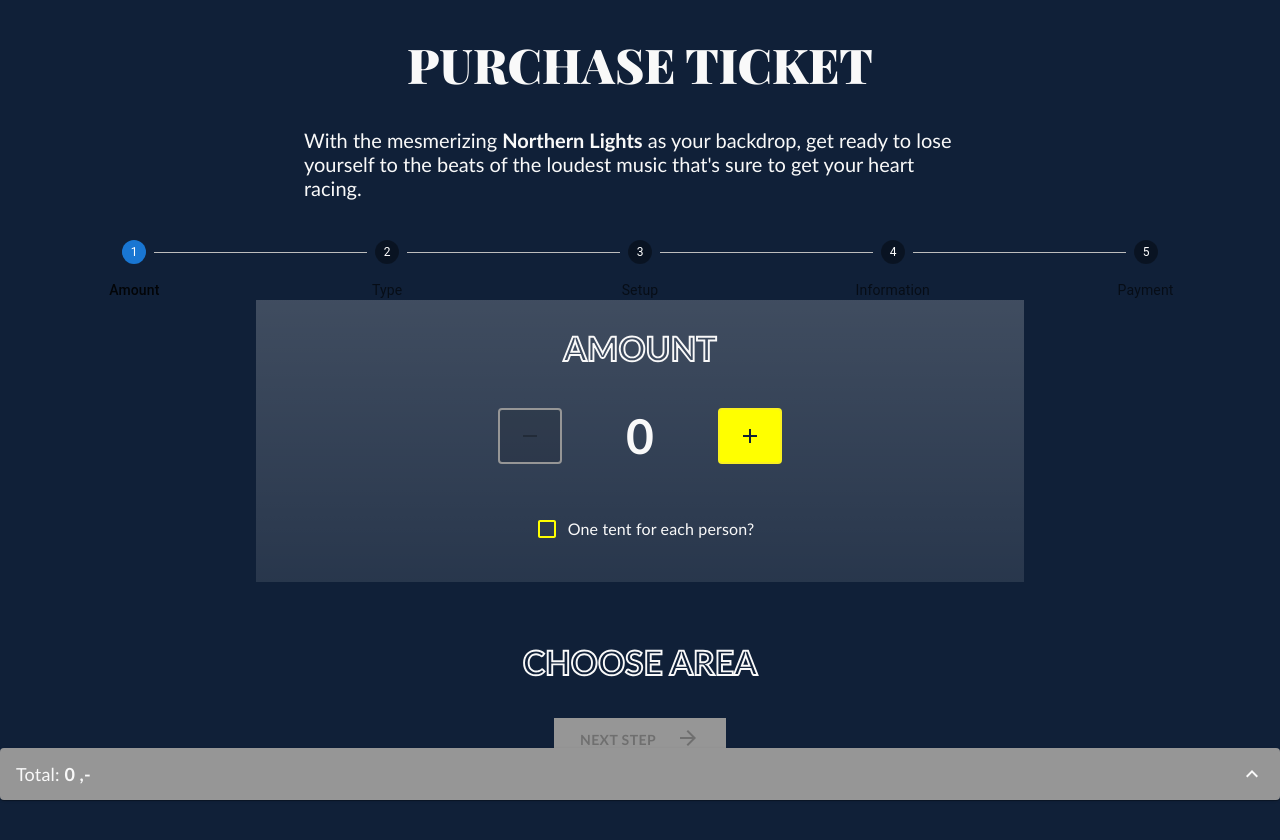
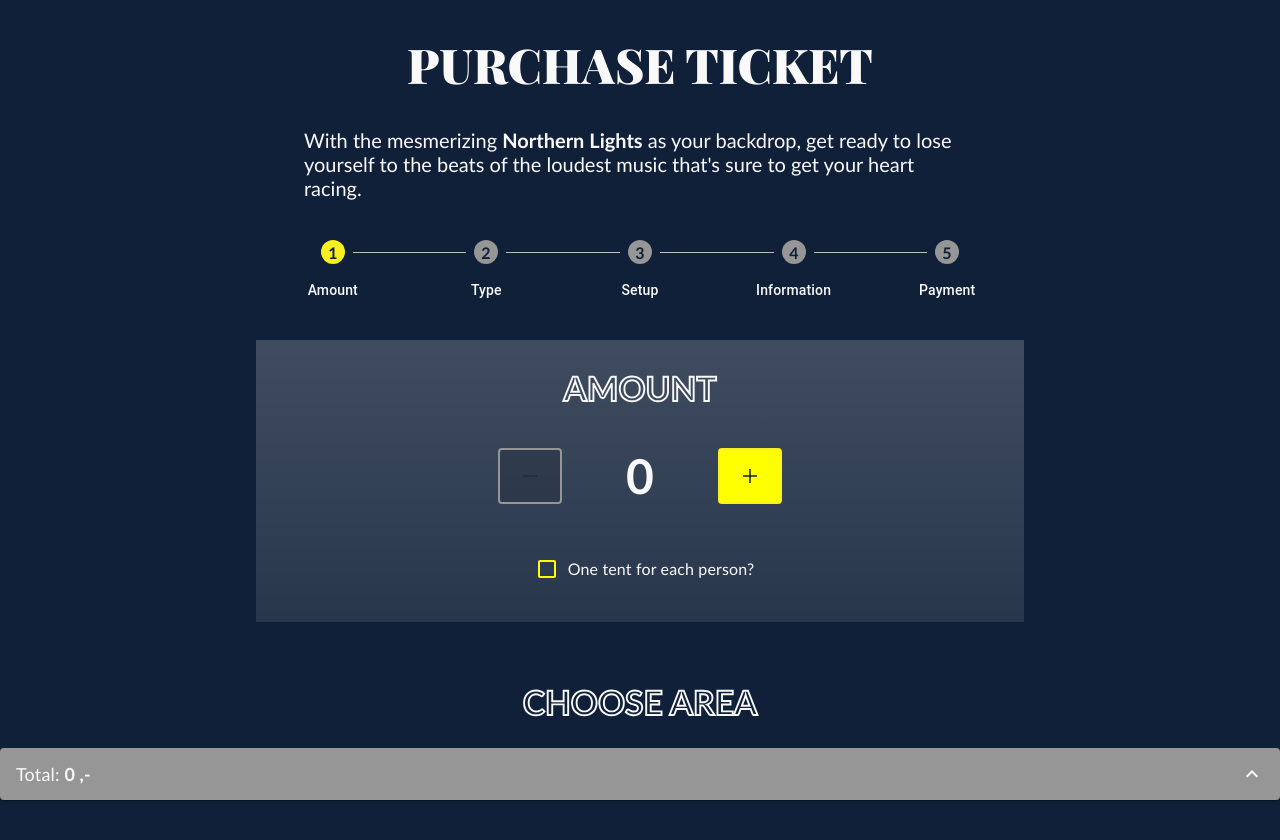
Before and after one commit to TheFred94/booking_flow_EXAM, a Next.js app: page / in a window 1280 px wide. Shown: the top 840 px of the page. Built offline with nearby package versions, Linux system fonts and the light colour scheme; no server answers; a web font is replaced by a local one.

Commit message:
styled stepper and width is in place

```diff
--- a/src/pages/contact_information.js
+++ b/src/pages/contact_information.js
@@ -205,10 +205,26 @@ function Contact(props) {
 
   return (
     <>
-      <h2 className="mt-48 ">Enter your information</h2>
+      <h2 className="mb-10 mt-48 text-center ">Enter your information</h2>
       <CountdownTimer />
 
       <Stepper
+        className="m-auto mb-10 max-w-screen-md "
+        sx={{
+          "& .MuiSvgIcon-root": {
+            color: "#969696",
+          },
+          "& .MuiStepIcon-text": {
+            fill: "#102038",
+            fontFamily: "Gill Sans",
+            fontSize: "1rem",
+            fontWeight: "600",
+          },
+          "& .MuiStepLabel-label": {
+            color: "#F9F9F9",
+            fontWeight: "500",
+          },
+        }}
         activeStep={3}
         alternativeLabel
       >
--- a/src/pages/index.js
+++ b/src/pages/index.js
@@ -61,7 +61,33 @@ export default function AreaAndAmount(props) {
       <p className="mx-auto my-10 max-w-2xl">
         With the mesmerizing <strong>Northern Lights</strong> as your backdrop, get ready to lose yourself to the beats of the loudest music that's sure to get your heart racing.
       </p>
+
       <Stepper
+        className="m-auto mb-10 max-w-screen-md "
+        sx={{
+          "& .MuiSvgIcon-root": {
+            color: "#969696",
+          },
+          "& .Mui-active": {
+            color: "#F9F01F",
+          },
+          "& .Mui-completed": {
+            color: "#F9F01F",
+          },
+          "& .MuiStepIcon-text": {
+            fill: "#102038",
+            fontFamily: "Gill Sans",
+            fontSize: "1rem",
+            fontWeight: "600",
+          },
+          "& .MuiStepIcon-root:active": {
+            color: "#F9F01F",
+          },
+          "& .MuiStepLabel-label": {
+            color: "#F9F9F9",
+            fontWeight: "500",
+          },
+        }}
         activeStep={0}
         alternativeLabel
       >
@@ -71,6 +97,7 @@ export default function AreaAndAmount(props) {
           </Step>
         ))}
       </Stepper>
+
       <div className="mx-auto max-w-3xl">
         {/* component, that lets user choose amount of tickets */}
         <ChooseAmount />
--- a/src/pages/payment.js
+++ b/src/pages/payment.js
@@ -163,9 +163,32 @@ export default function payment(props) {
             </Box>
           </Fade>
         </Modal>
-        <h2 className="mt-28 text-center">Payment</h2>
+        <h2 className="mb-10 mt-48 text-center">Payment</h2>
         <Stepper
-          activeStep={5}
+          className="m-auto mb-10 max-w-screen-md "
+          sx={{
+            width: "50%",
+            "& .MuiSvgIcon-root": {
+              color: "#969696",
+            },
+            "& .Mui-active": {
+              color: "#F9F01F",
+            },
+            "& .Mui-completed": {
+              color: "#F9F01F",
+            },
+            "& .MuiStepIcon-text": {
+              fill: "#102038",
+              fontFamily: "Gill Sans",
+              fontSize: "1rem",
+              fontWeight: "600",
+            },
+            "& .MuiStepLabel-label": {
+              color: "#F9F9F9",
+              fontWeight: "500",
+            },
+          }}
+          activeStep={4}
           alternativeLabel
         >
           {steps.map((label) => (
--- a/src/pages/tent_selection.js
+++ b/src/pages/tent_selection.js
@@ -151,8 +151,23 @@ export default function TentSelection() {
       <CountdownTimer />
       <section>
         <h2 className="mt-48 text-center">Tent Setup</h2>
-
         <Stepper
+          className="m-auto mb-10 max-w-screen-md "
+          sx={{
+            "& .MuiSvgIcon-root": {
+              color: "#969696",
+            },
+            "& .MuiStepIcon-text": {
+              fill: "#102038",
+              fontFamily: "Gill Sans",
+              fontSize: "1rem",
+              fontWeight: "600",
+            },
+            "& .MuiStepLabel-label": {
+              color: "#F9F9F9",
+              fontWeight: "500",
+            },
+          }}
           activeStep={2}
           alternativeLabel
         >
--- a/src/pages/thank_you.js
+++ b/src/pages/thank_you.js
@@ -1,20 +1,20 @@
 import { Button } from "@mui/material";
 import { useRouter } from "next/router";
 import { MaterialSymbol } from "material-symbols";
+import Stepper from "@mui/material/Stepper";
+import Step from "@mui/material/Step";
+import StepLabel from "@mui/material/StepLabel";
 
 export default function thankYou() {
   const router = useRouter();
-
+  const steps = ["Amount", "Type", "Setup", "Information", "Payment"];
   return (
     <>
       <main className="mx-1 mt-8 max-w-full rounded-sm bg-gradient-to-b from-color-opacity-20 to-color-opacity-10 px-8 pt-8 md:mx-auto md:max-w-2xl">
         <h2 className=" text-center">Thanks for ordering</h2>
+
         <h3>Order confirmed</h3>
-        <p>
-          Thank you for placing your order with us! We have sent an email confirmation to the address you provided. Please check
-          your inbox for further details. To view the program and additional information, click the button below. We hope you
-          enjoy the program and have a wonderful experience with us!
-        </p>
+        <p>Thank you for placing your order with us! We have sent an email confirmation to the address you provided. Please check your inbox for further details. To view the program and additional information, click the button below. We hope you enjoy the program and have a wonderful experience with us!</p>
         <div className=" mb-16 mt-10 flex justify-center">
           <Button
             className=" mb-10 h-10 gap-5 place-self-center rounded-none border-2 border-solid border-color-yellow px-6 font-sans font-semibold text-color-yellow hover:bg-color-yellow hover:text-color-black "
--- a/src/pages/ticket_type_and_add_on.js
+++ b/src/pages/ticket_type_and_add_on.js
@@ -60,6 +60,22 @@ export default function TicketTypeAndAddOn() {
         </h2>
 
         <Stepper
+          className="m-auto mb-10 max-w-screen-md "
+          sx={{
+            "& .MuiSvgIcon-root": {
+              color: "#969696",
+            },
+            "& .MuiStepIcon-text": {
+              fill: "#102038",
+              fontFamily: "Gill Sans",
+              fontSize: "1rem",
+              fontWeight: "600",
+            },
+            "& .MuiStepLabel-label": {
+              color: "#F9F9F9",
+              fontWeight: "500",
+            },
+          }}
           activeStep={1}
           alternativeLabel
         >
--- a/src/styles/globals.css
+++ b/src/styles/globals.css
@@ -85,6 +85,25 @@ span {
   color: #f9f9f9;
 }
 
+.css-1u4zpwo-MuiSvgIcon-root-MuiStepIcon-root.Mui-active {
+  color: #f9f01f;
+}
+
+.css-1hv8oq8-MuiStepLabel-label.Mui-active {
+  color: #f9f9f9;
+}
+
+.css-1hv8oq8-MuiStepLabel-label.Mui-completed {
+  color: #f9f9f9;
+}
+
+.css-1u4zpwo-MuiSvgIcon-root-MuiStepIcon-root.Mui-completed {
+  color: #f9f01f;
+}
+
+.material-symbols-outlined {
+  font-variation-settings: "FILL" 1, "wght" 400, "GRAD" 0, "opsz" 48;
+}
 .check {
   color: #00b88b;
 }
```
